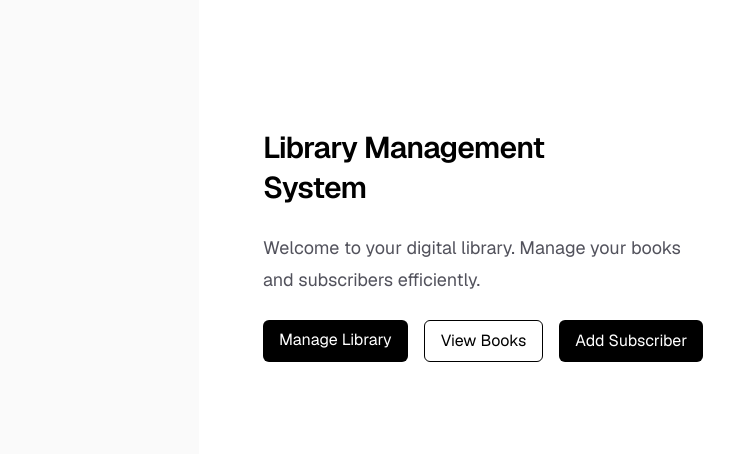
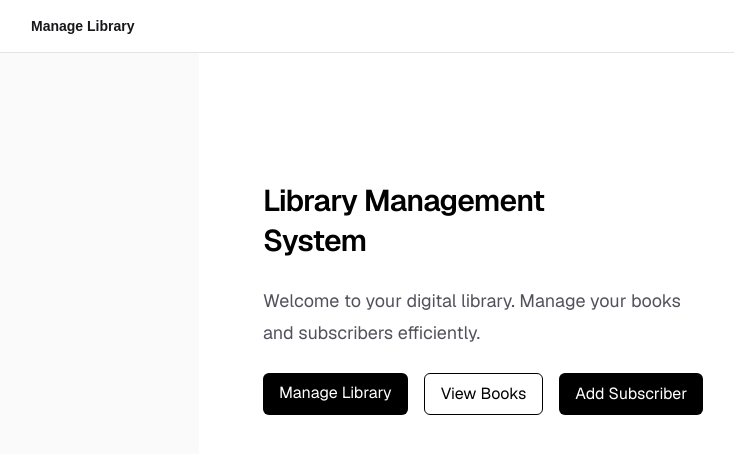
Before and after one commit to barudo/upwork-library, a Next.js app: page / in a window 1280 px wide. Shown: the top 454 px of the page, without its empty margins (57-791 px from the left). Built offline with nearby package versions, Linux system fonts and the light colour scheme.

Commit message:
add navigation bar for easy navigation

```diff
--- a/app/layout.tsx
+++ b/app/layout.tsx
@@ -1,4 +1,5 @@
 import type { Metadata } from "next";
+import Link from "next/link";
 import { Geist, Geist_Mono } from "next/font/google";
 import "./globals.css";
 
@@ -27,7 +28,19 @@ export default function RootLayout({
       lang="en"
       className={`${geistSans.variable} ${geistMono.variable} h-full antialiased`}
     >
-      <body className="min-h-full flex flex-col">{children}</body>
+      <body className="min-h-full flex flex-col">
+        <header className="w-full border-b border-zinc-200 bg-white/80 backdrop-blur dark:border-zinc-800 dark:bg-black/60">
+          <div className="mx-auto flex w-full max-w-6xl items-center px-6 py-4">
+            <Link
+              href="/manage"
+              className="text-sm font-semibold text-zinc-900 transition-colors hover:text-black dark:text-zinc-100 dark:hover:text-white"
+            >
+              Manage Library
+            </Link>
+          </div>
+        </header>
+        {children}
+      </body>
     </html>
   );
 }
```
